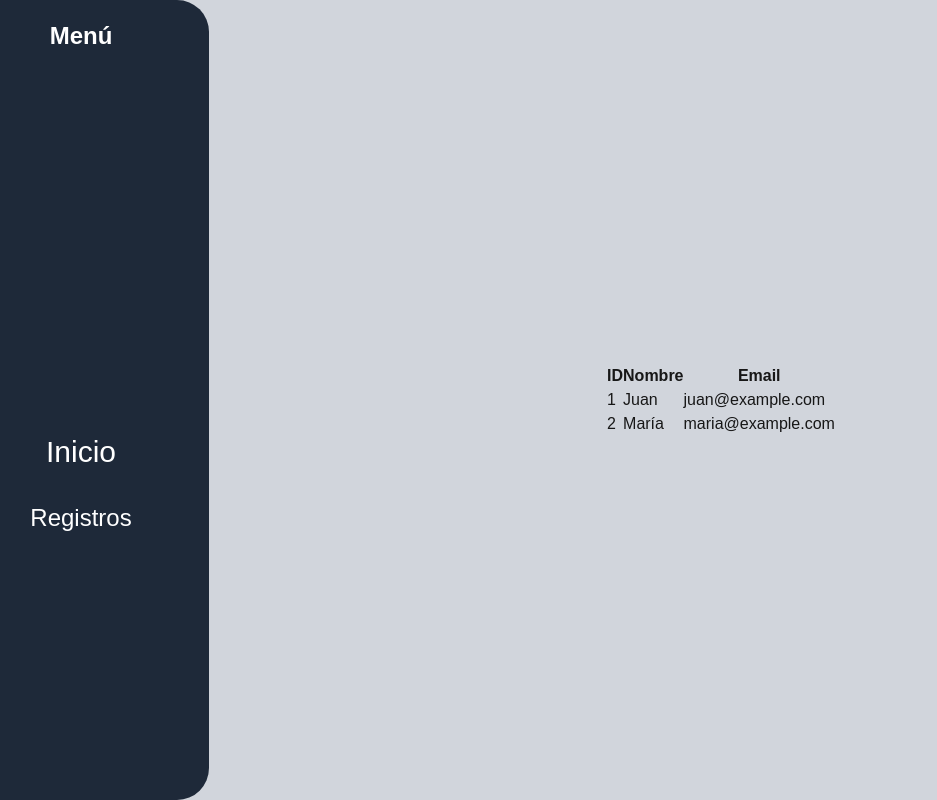
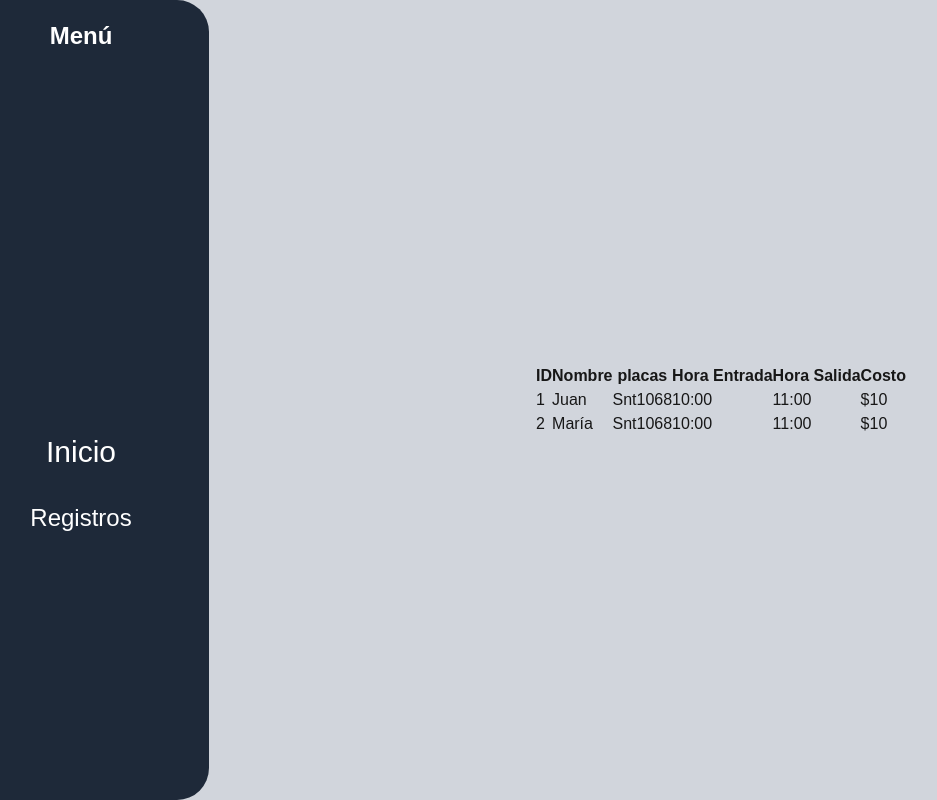
Before and after one commit to gustavo234124/EstacionamientoSystem, a Next.js app: page /registros in a window 1280 px wide. Shown: the whole page, without its empty margins (47-984 px from the left). Built offline with nearby package versions, Linux system fonts and the light colour scheme.

Commit message:
Reemplazamiento de columna de correo electrónico con placas, y agregacion de horarios de entrada/salida y costo en la tabla de registro.

```diff
--- a/components/registerTable.jsx
+++ b/components/registerTable.jsx
@@ -5,7 +5,7 @@ import {
 } from '@tanstack/react-table'
 
 export default function RegisterTable() {
-    // Define tus columnas
+
     const columns = [
         {
             accessorKey: 'id',
@@ -16,18 +16,29 @@ export default function RegisterTable() {
             header: 'Nombre',
         },
         {
-            accessorKey: 'email',
-            header: 'Email',
+            accessorKey: 'placas',
+            header: 'placas',
+        },
+        {
+            accessorKey: 'Hora Entrada',
+            header: 'Hora Entrada',
+        },
+        {
+            accessorKey: 'Hora Salida',
+            header: 'Hora Salida',
+        },
+        {
+            accessorKey: 'Costo',
+            header: 'Costo',
         },
     ]
 
-    // Tus datos
     const data = [
-        { id: 1, nombre: 'Juan', email: 'juan@example.com' },
-        { id: 2, nombre: 'María', email: 'maria@example.com' },
+        { id: 1, nombre: 'Juan', placas: 'Snt1068', 'Hora Entrada': '10:00', 'Hora Salida': '11:00', 'Costo': '$10' },
+        { id: 2, nombre: 'María', placas: 'Snt1068', 'Hora Entrada': '10:00', 'Hora Salida': '11:00', 'Costo': '$10' },
     ]
 
-    // Crea la tabla
+
     const table = useReactTable({
         data,
         columns,
```
